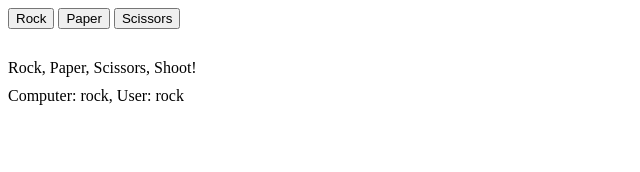
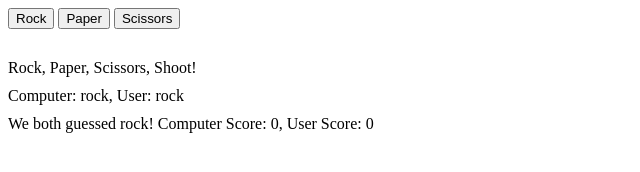
Before and after one commit to TerminatorDom77/RockPaperScissors, a plain HTML site: page index.html in a window 1280 px wide. Both pictures are taken after a click on the button "Rock". Shown: the whole page, without its empty margins (0-640 px from the left). Drawn offline with Linux system fonts and the light colour scheme.

Commit message:
Finish making game work with buttons

```diff
--- a/game.js
+++ b/game.js
@@ -14,30 +14,37 @@ function getComputerChoice() {
 function findWinner(computerChoice, userChoice){
     if (computerChoice == userChoice){
         console.log(`\n We both guessed ${computerChoice}!`);
+        results.textContent = `\n We both guessed ${computerChoice}!`;
         return "Tie"
 
     } else if (computerChoice == "rock") {
         if (userChoice == "paper") {
             console.log("\n You beat me!");
+            results.textContent = "You beat me!";
             return "User";
         } else if (userChoice == "scissors") {
             console.log("\n You lose!");
+            results.textContent = "You lose!";
             return "Computer";
         }
     } else if (computerChoice == "paper"){
         if (userChoice == "rock"){
             console.log("\n You lose!");
+            results.textContent = "You lose!";
             return "Computer";
         } else if (userChoice == "scissors") {
             console.log("\n You beat me!");
+            results.textContent = "You beat me!";
             return "User";
         }
     } else if (computerChoice == "scissors") {
         if (userChoice = "rock"){
             console.log("\n You beat me!");
+            results.textContent = "You beat me!";
             return "User";
         }else {
             console.log("\n You lose!");
+            results.textContent = "You lose!";
             return "Computer";
         }
     }
@@ -46,6 +53,7 @@ function findWinner(computerChoice, userChoice){
 function playRound(userChoice){
     let computerChoice = getComputerChoice();
     let playerChoice = userChoice.toLowerCase();
+    let winner = "";
     beginningText.textContent = "Rock, ";
     setTimeout(() => {
         beginningText.textContent += "Paper, ";
@@ -60,33 +68,45 @@ function playRound(userChoice){
         choices.textContent = `Computer: ${computerChoice}, User: ${playerChoice}`;
         console.log("Rock, Paper, Scissors, Shoot!")
         console.log(`Computer: ${computerChoice}, User: ${playerChoice}`)
-        let winner = findWinner(computerChoice, playerChoice);
-        return winner;
+        winner = findWinner(computerChoice, playerChoice);
     }, 1600);
+    setTimeout(() => {
+        if (winner == "Computer"){
+            computerScore += 1;
+        } else if (winner == "User") {
+            userScore += 1;
+        }
+        console.log(computerScore);
+        console.log(userScore)
+        results.textContent += `\nComputer Score: ${computerScore}, User Score: ${userScore}`;
+        console.log(`Computer score: ${computerScore}, User score: ${userScore}`);
+    }, 2000);
 }
 
 let userScore = 0;
 let computerScore = 0;
 
 function game(userChoice){
-    let winner = playRound(userChoice);
-    if (winner == "Computer"){
-        computerScore += 1;
-    } else if (winner == "User") {
-        userScore += 1;
-    }
-    console.log(`Computer score: ${computerScore}, User score: ${userScore}`);
+    beginningText.textContent = "";
+    choices.textContent = "";
+    results.textContent = "";
+    playRound(userChoice);
+
 }
 const rockBtn = document.getElementById("Rock");
 const paperBtn = document.getElementById("Paper");
 const scissorsBtn = document.getElementById("Scissors");
 const buttons = [rockBtn, paperBtn, scissorsBtn];
-const resultsDiv = document.getElementById("results");
+const gameText = document.getElementById("gameText");
 const beginningText = document.getElementById("beginningText");
 const choices = document.getElementById("choices");
 choices.style.marginTop = "10px";
-resultsDiv.appendChild(beginningText);
-resultsDiv.appendChild(choices);
+const results = document.getElementById("results");
+results.style.marginTop = "10px";
+
+gameText.appendChild(beginningText);
+gameText.appendChild(choices);
+gameText.appendChild(results);
 beginningText.style.marginTop = "30px";
 
 for (let btn of buttons){
--- a/index.html
+++ b/index.html
@@ -11,9 +11,10 @@
         <button id="Paper">Paper</button>
         <button id="Scissors">Scissors</button>
     </div>
-    <div id="results">
+    <div id="gameText">
         <div id="beginningText"></div>
         <div id="choices"></div>
+        <div id="results"></div>
     </div>
 
 <script type="text/javascript" src="game.js"></script>
```
